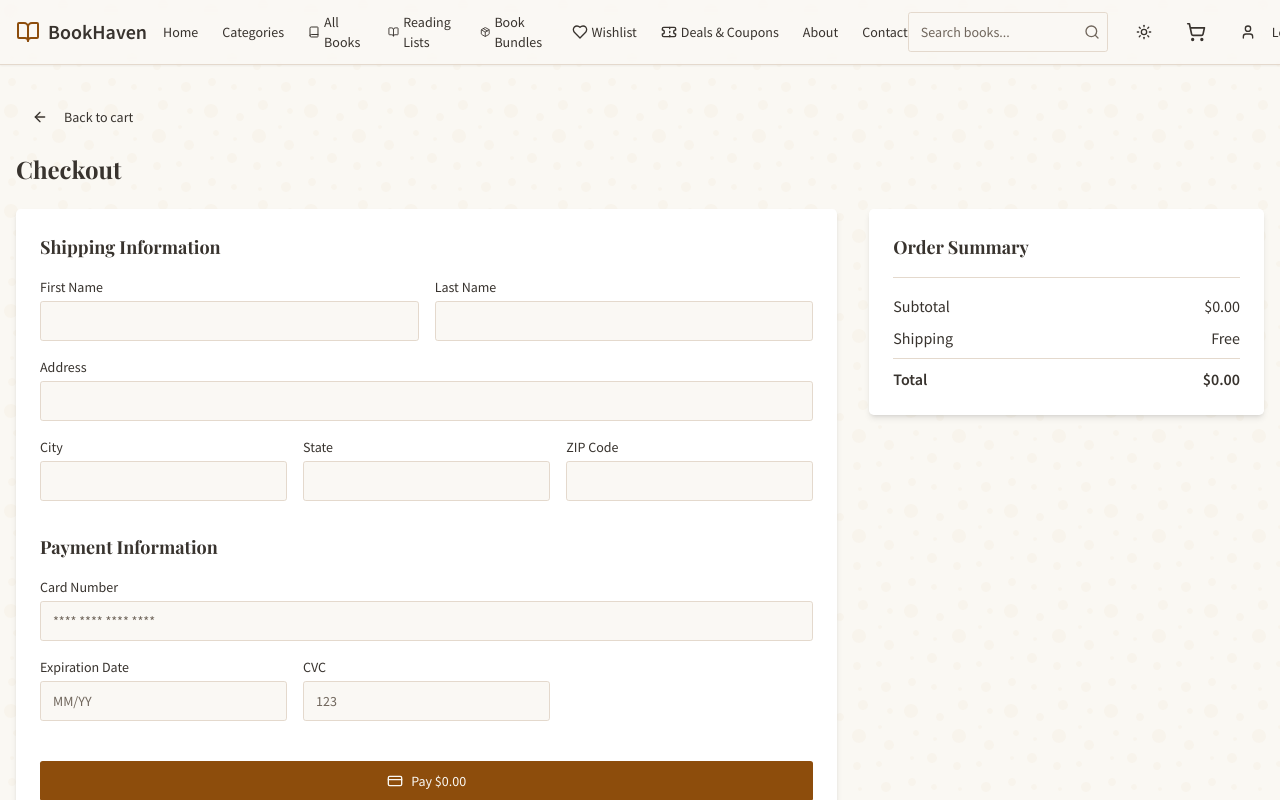
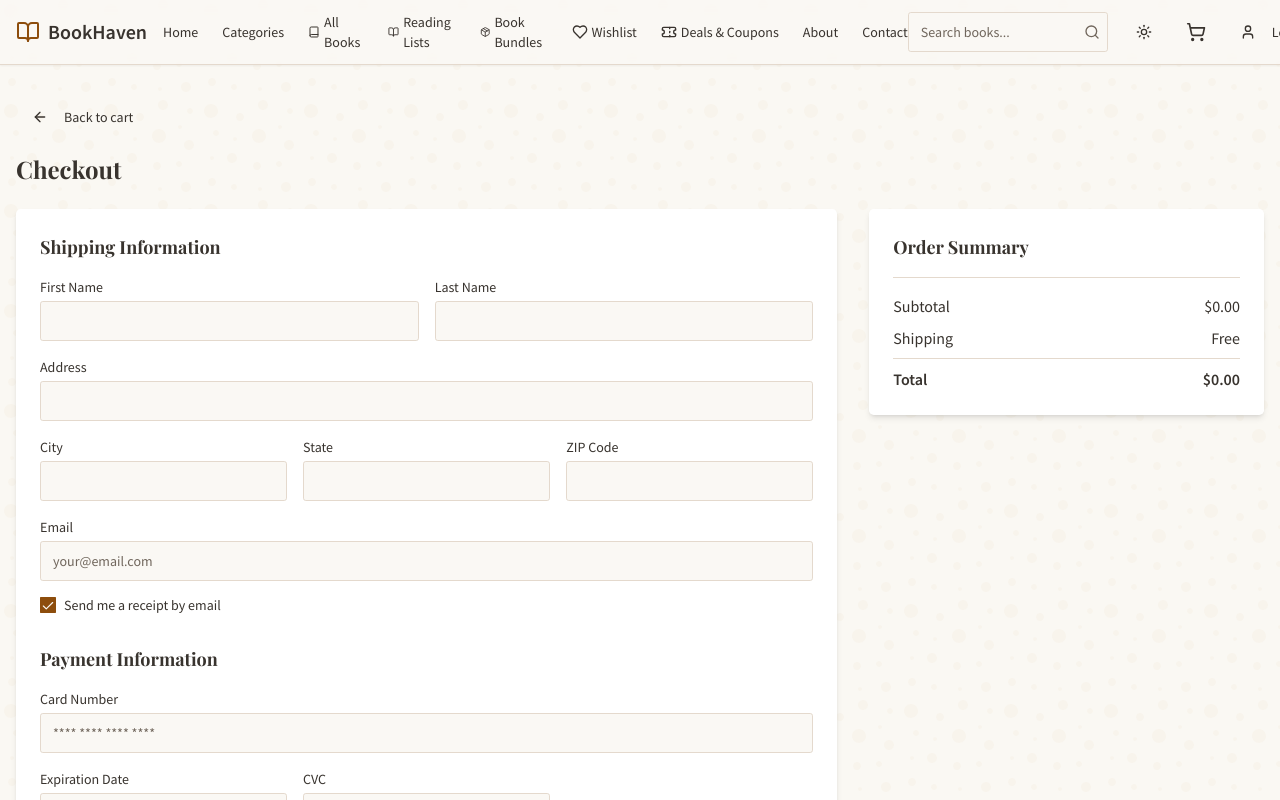
Before and after one commit to ArisSimos/demo-store, a React (Vite) app: page /checkout in a window 1280 px wide. Shown: the top 800 px of the page. Built offline with nearby package versions, Linux system fonts and the light colour scheme; a web font is replaced by a local one.

Commit message:
Add email notification on checkout
Implement email notification to customer upon successful checkout.

```diff
--- a/src/pages/CheckoutPage.tsx
+++ b/src/pages/CheckoutPage.tsx
@@ -1,7 +1,7 @@
 
 import React, { useState } from 'react';
 import { Link } from 'react-router-dom';
-import { ArrowLeft, CreditCard, Check } from 'lucide-react';
+import { ArrowLeft, CreditCard, Check, Mail } from 'lucide-react';
 import Header from '@/components/Header';
 import Footer from '@/components/Footer';
 import { useCart } from '@/context/CartContext';
@@ -9,15 +9,28 @@ import { Button } from '@/components/ui/button';
 import { Input } from '@/components/ui/input';
 import { Separator } from '@/components/ui/separator';
 import { useToast } from '@/hooks/use-toast';
+import { Checkbox } from '@/components/ui/checkbox';
 
 const CheckoutPage: React.FC = () => {
   const { items, subtotal, grandTotal, clearCart } = useCart();
   const { toast } = useToast();
   const [isProcessing, setIsProcessing] = useState(false);
   const [isComplete, setIsComplete] = useState(false);
+  const [email, setEmail] = useState('');
+  const [sendReceipt, setSendReceipt] = useState(true);
 
   const handleSubmit = (e: React.FormEvent) => {
     e.preventDefault();
+
+    if (sendReceipt && !email) {
+      toast({
+        title: "Email Required",
+        description: "Please enter your email to receive a receipt",
+        variant: "destructive",
+      });
+      return;
+    }
+
     setIsProcessing(true);
 
     // Simulate payment processing
@@ -25,6 +38,16 @@ const CheckoutPage: React.FC = () => {
       setIsProcessing(false);
       setIsComplete(true);
       clearCart();
+
+      // Show email notification toast
+      if (sendReceipt && email) {
+        toast({
+          title: "Receipt Sent",
+          description: `A receipt has been sent to ${email}`,
+          duration: 5000,
+        });
+      }
+
       toast({
         title: "Order placed successfully",
         description: "Thank you for your purchase!",
@@ -38,13 +61,19 @@ const CheckoutPage: React.FC = () => {
         <Header />
         <main className="flex-grow">
           <div className="container mx-auto px-4 py-16 max-w-2xl text-center">
-            <div className="bg-white rounded-lg shadow-lg p-8">
-              <div className="mx-auto w-16 h-16 bg-green-100 rounded-full flex items-center justify-center mb-4">
-                <Check className="w-8 h-8 text-green-600" />
+            <div className="bg-white dark:bg-gray-800 rounded-lg shadow-lg p-8">
+              <div className="mx-auto w-16 h-16 bg-green-100 dark:bg-green-900 rounded-full flex items-center justify-center mb-4">
+                <Check className="w-8 h-8 text-green-600 dark:text-green-400" />
               </div>
               <h1 className="text-2xl font-bold mb-4">Order Confirmed!</h1>
-              <p className="text-gray-600 mb-8">
+              <p className="text-gray-600 dark:text-gray-300 mb-8">
                 Thank you for your purchase. Your order has been received and is being processed.
+                {sendReceipt && email && (
+                  <span className="block mt-2">
+                    <Mail className="inline-block w-4 h-4 mr-1" />
+                    A receipt has been sent to {email}
+                  </span>
+                )}
               </p>
               <Button asChild>
                 <Link to="/">Continue Shopping</Link>
@@ -74,7 +103,7 @@ const CheckoutPage: React.FC = () => {
 
           <div className="grid grid-cols-1 lg:grid-cols-3 gap-8">
             <div className="lg:col-span-2">
-              <div className="bg-white rounded-lg shadow-md p-6 mb-6">
+              <div className="bg-white dark:bg-gray-800 rounded-lg shadow-md p-6 mb-6">
                 <h2 className="text-lg font-semibold mb-4">Shipping Information</h2>
                 <form onSubmit={handleSubmit}>
                   <div className="grid grid-cols-1 md:grid-cols-2 gap-4 mb-4">
@@ -104,6 +133,32 @@ const CheckoutPage: React.FC = () => {
                       <label className="block text-sm font-medium mb-1">ZIP Code</label>
                       <Input required />
                     </div>
+                  </div>
+
+                  {/* Email for Receipt */}
+                  <div className="mb-4">
+                    <label className="block text-sm font-medium mb-1">Email</label>
+                    <Input
+                      type="email"
+                      placeholder="your@email.com"
+                      value={email}
+                      onChange={(e) => setEmail(e.target.value)}
+                      required={sendReceipt}
+                    />
+                  </div>
+
+                  <div className="flex items-center space-x-2 mb-6">
+                    <Checkbox
+                      id="sendReceipt"
+                      checked={sendReceipt}
+                      onCheckedChange={(checked) => setSendReceipt(checked === true)}
+                    />
+                    <label
+                      htmlFor="sendReceipt"
+                      className="text-sm font-medium leading-none peer-disabled:cursor-not-allowed peer-disabled:opacity-70"
+                    >
+                      Send me a receipt by email
+                    </label>
                   </div>
 
                   <h2 className="text-lg font-semibold mb-4 mt-8">Payment Information</h2>
@@ -146,7 +201,7 @@ const CheckoutPage: React.FC = () => {
             </div>
 
             <div>
-              <div className="bg-white rounded-lg shadow-md p-6 sticky top-6">
+              <div className="bg-white dark:bg-gray-800 rounded-lg shadow-md p-6 sticky top-6">
                 <h2 className="text-lg font-semibold mb-4">Order Summary</h2>
                 <div className="space-y-3 mb-4">
                   {items.map((item) => (
@@ -166,7 +221,7 @@ const CheckoutPage: React.FC = () => {
                     <span>${subtotal.toFixed(2)}</span>
                   </div>
                   {subtotal !== grandTotal && (
-                    <div className="flex justify-between text-green-600">
+                    <div className="flex justify-between text-green-600 dark:text-green-400">
                       <span>Discount</span>
                       <span>-${(subtotal - grandTotal).toFixed(2)}</span>
                     </div>
```
